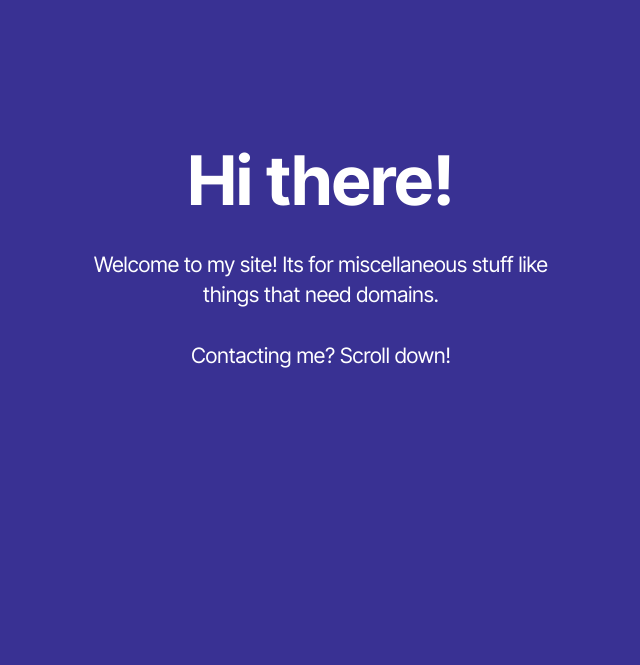
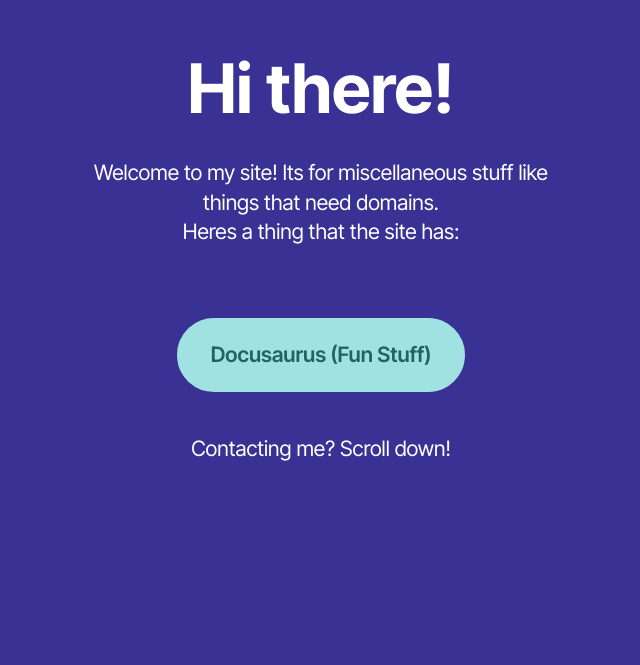
Before and after one commit to raadtotheraad/raadtotheraad.github.io, a plain HTML site: page index.html in a window 1280 px wide. Shown: the part 135-800 px from the top of the page, without its empty margins (319-959 px from the left). Drawn offline with Linux system fonts and the light colour scheme.

Commit message:
Fixed index.html

```diff
--- a/index.html
+++ b/index.html
@@ -17,7 +17,7 @@
   <link rel="stylesheet" href="assets/theme/css/style.css">
   <link rel="preload" href="https://fonts.googleapis.com/css?family=Inter+Tight:100,200,300,400,500,600,700,800,900,100i,200i,300i,400i,500i,600i,700i,800i,900i&display=swap" as="style" onload="this.onload=null;this.rel='stylesheet'">
   <noscript><link rel="stylesheet" href="https://fonts.googleapis.com/css?family=Inter+Tight:100,200,300,400,500,600,700,800,900,100i,200i,300i,400i,500i,600i,700i,800i,900i&display=swap"></noscript>
-  <link rel="preload" as="style" href="assets/mobirise/css/mbr-additional.css?v=Z5MxYN"><link rel="stylesheet" href="assets/mobirise/css/mbr-additional.css?v=Z5MxYN" type="text/css">
+  <link rel="preload" as="style" href="assets/mobirise/css/mbr-additional.css?v=dRhCPU"><link rel="stylesheet" href="assets/mobirise/css/mbr-additional.css?v=dRhCPU" type="text/css">
 
 
 
@@ -35,8 +35,8 @@
       <div class="content-wrap col-12 col-md-8">
         <h1 class="mbr-section-title mbr-fonts-style mb-4 display-1">
           <strong>Hi there!</strong></h1>
-        <p class="mbr-fonts-style mbr-text mb-4 display-7">Welcome to my site! Its for miscellaneous stuff like<br>things that need domains.</p>
-
+        <p class="mbr-fonts-style mbr-text mb-4 display-7">Welcome to my site! Its for miscellaneous stuff like<br>things that need domains.<br>Heres a thing that the site has:<br><br></p>
+        <div class="mbr-section-btn"><a class="btn btn-warning display-7" href="https://raadtotheraad.com/fun-stuff">Docusaurus (Fun Stuff)</a></div>
         <p class="mbr-fonts-style mbr-description mt-4 display-7">Contacting me? Scroll down!</p>
       </div>
     </div>
```
